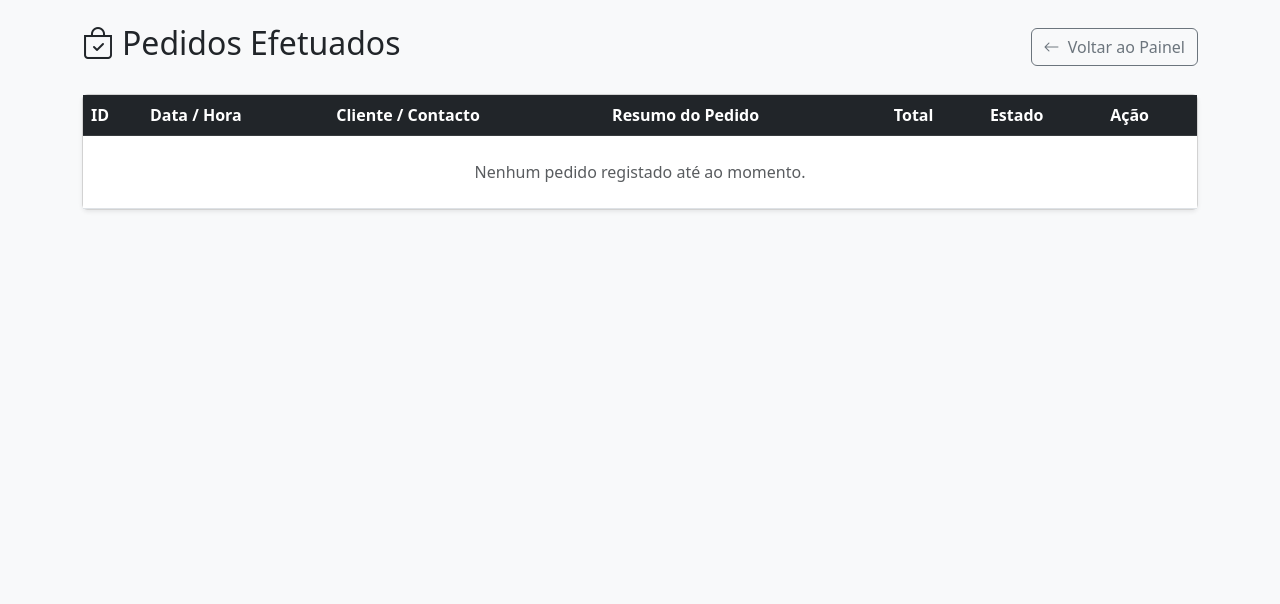
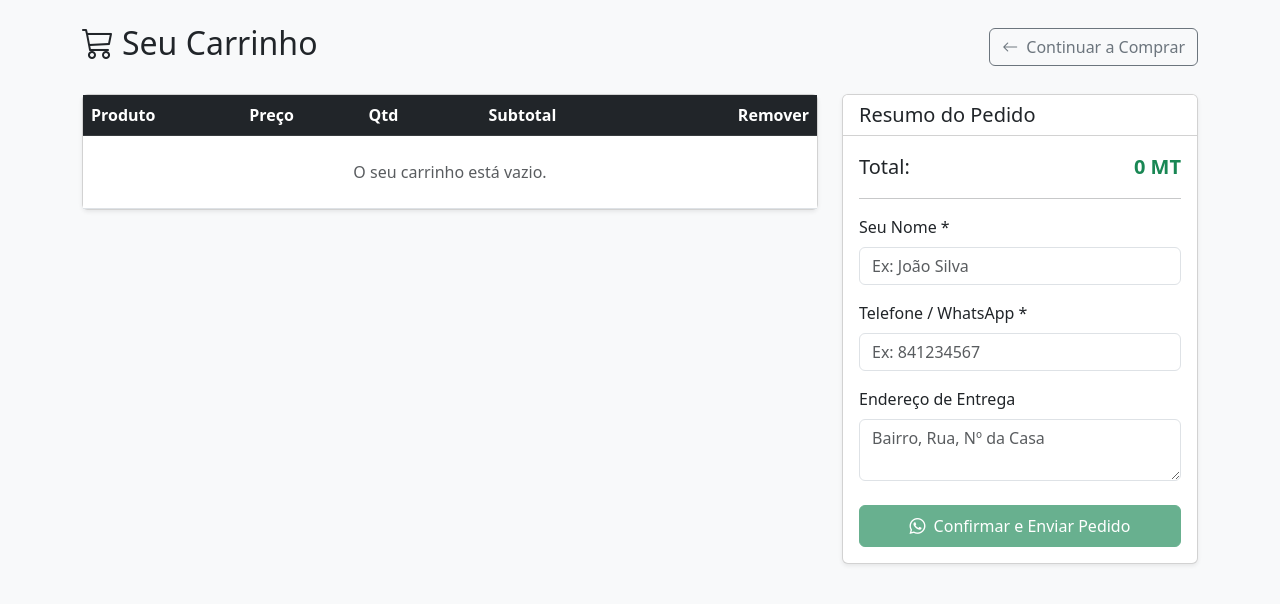
Before and after one commit to FSavel/fashion-store, a Flask app: page /admin/pedidos in a window 1280 px wide. Shown: the top 604 px of the page. Run offline with Flask 3, Linux system fonts and the light colour scheme; the visitor is signed in with stand-in values (Sample User, id 1).

Commit message:
Update pedidos.html

```diff
--- a/templates/admin/pedidos.html
+++ b/templates/admin/pedidos.html
@@ -3,15 +3,15 @@
 <head>
     <meta charset="UTF-8">
     <meta name="viewport" content="width=device-width, initial-scale=1.0">
-    <title>Gestão de Pedidos - Admin</title>
+    <title>Meu Carrinho - Finalizar Pedido</title>
     <link href="https://cdn.jsdelivr.net/npm/bootstrap@5.3.0/dist/css/bootstrap.min.css" rel="stylesheet">
     <link rel="stylesheet" href="https://cdn.jsdelivr.net/npm/bootstrap-icons@1.11.0/font/bootstrap-icons.css">
 </head>
 <body class="bg-light">
     <div class="container py-4">
         <div class="d-flex justify-content-between align-items-center mb-4">
-            <h2><i class="bi bi-bag-check me-2"></i>Pedidos Efetuados</h2>
-            <a href="/admin" class="btn btn-outline-secondary"><i class="bi bi-arrow-left me-1"></i> Voltar ao Painel</a>
+            <h2><i class="bi bi-cart3 me-2"></i>Seu Carrinho</h2>
+            <a href="/" class="btn btn-outline-secondary"><i class="bi bi-arrow-left me-1"></i> Continuar a Comprar</a>
         </div>
 
         {% with messages = get_flashed_messages(with_categories=true) %}
@@ -25,80 +25,53 @@
           {% endif %}
         {% endwith %}
 
-        <div class="card shadow-sm">
+        <div class="row g-4">
+            <!-- Lista de Itens no Carrinho -->
+            <div class="col-lg-8">
+                <div class="card shadow-sm mb-4">
                     <div class="card-body p-0">
                         <div class="table-responsive">
                             <table class="table table-hover align-middle mb-0">
                                 <thead class="table-dark">
                                     <tr>
-                                <th>ID</th>
-                                <th>Data / Hora</th>
-                                <th>Cliente / Contacto</th>
-                                <th>Resumo do Pedido</th>
-                                <th>Total</th>
-                                <th>Estado</th>
-                                <th>Ação</th>
+                                        <th>Produto</th>
+                                        <th>Preço</th>
+                                        <th style="width: 120px;">Qtd</th>
+                                        <th>Subtotal</th>
+                                        <th class="text-end">Remover</th>
                                     </tr>
                                 </thead>
                                 <tbody>
-                            {% if pedidos %}
-                                {% for p in pedidos %}
+                                    {% if carrinho_itens %}
+                                        {% for item in carrinho_itens %}
                                         <tr>
-                                    <td><strong>#{{ p.get('id', 'N/A') }}</strong></td>
-                                    <td><small class="text-muted">{{ p.get('hora', p.get('data', 'N/A')) }}</small></td>
                                             <td>
-                                        <div class="fw-bold">{{ p.get('nome', 'Cliente') }}</div>
-                                        <small class="text-muted">{{ p.get('contacto', 'N/A') }}</small>
-                                    </td>
-                                    <td>
-                                        <div>{{ p.get('pedido', p.get('itens', 'Sem detalhes')) }}</div>
-
-                                        {% if p.itens_parsed %}
-                                            <button class="btn btn-sm btn-link p-0 text-decoration-none mt-1" type="button" data-bs-toggle="collapse" data-bs-target="#items-{{ loop.index }}">
-                                                <small><i class="bi bi-list-ul me-1"></i>Ver itens detalhados</small>
-                                            </button>
-                                            <div class="collapse mt-2" id="items-{{ loop.index }}">
-                                                <ul class="list-group list-group-flush border rounded bg-white small">
-                                                    {% for item in p.itens_parsed %}
-                                                    <li class="list-group-item d-flex justify-content-between align-items-center py-1">
-                                                        <span>
-                                                            <strong>{{ item.get('quantidade', 1) }}x</strong> {{ item.get('nome') }}
-                                                            {% if item.get('tamanho') or item.get('cor') %}
-                                                                <span class="badge bg-secondary ms-1">
-                                                                    {{ item.get('tamanho', '') }} {{ item.get('cor', '') }}
-                                                                </span>
-                                                            {% endif %}
-                                                        </span>
-                                                        <span class="text-muted">{{ item.get('preco') }} MT</span>
-                                                    </li>
-                                                    {% endfor %}
-                                                </ul>
-                                            </div>
+                                                <div class="fw-bold">{{ item.nome }}</div>
+                                                {% if item.tamanho or item.cor %}
+                                                    <small class="text-muted">
+                                                        {% if item.tamanho %}Tam: {{ item.tamanho }}{% endif %}
+                                                        {% if item.cor %} | Cor: {{ item.cor }}{% endif %}
+                                                    </small>
                                                 {% endif %}
                                             </td>
-                                    <td class="fw-bold text-success">{{ p.get('total', '0 MT') }}</td>
+                                            <td>{{ item.preco }} MT</td>
                                             <td>
-                                        {% set st = p.get('status', 'Pendente') %}
-                                        <span class="badge {% if st == 'Entregue' %}bg-success{% elif st == 'A Caminho' %}bg-info text-dark{% elif st == 'Cancelado' %}bg-danger{% else %}bg-warning text-dark{% endif %}">
-                                            {{ st }}
-                                        </span>
+                                                <input type="number" class="form-control form-control-sm" value="{{ item.quantidade|default(1) }}" min="1">
                                             </td>
-                                    <td>
-                                        <form action="/admin/pedidos/status" method="POST" class="d-flex gap-1">
-                                            <input type="hidden" name="pedido_id" value="{{ p.get('id') }}">
-                                            <select name="status" class="form-select form-select-sm" onchange="this.form.submit()">
-                                                <option value="Pendente" {% if st == 'Pendente' %}selected{% endif %}>Pendente</option>
-                                                <option value="A Caminho" {% if st == 'A Caminho' %}selected{% endif %}>A Caminho</option>
-                                                <option value="Entregue" {% if st == 'Entregue' %}selected{% endif %}>Entregue</option>
-                                                <option value="Cancelado" {% if st == 'Cancelado' %}selected{% endif %}>Cancelado</option>
-                                            </select>
+                                            <td class="fw-bold">{{ item.preco * item.quantidade }} MT</td>
+                                            <td class="text-end">
+                                                <form action="/carrinho/remover" method="POST" class="d-inline">
+                                                    <input type="hidden" name="item_id" value="{{ item.id }}">
+                                                    <button type="submit" class="btn btn-sm btn-outline-danger">
+                                                        <i class="bi bi-trash"></i>
+                                                    </button>
                                                 </form>
                                             </td>
                                         </tr>
                                         {% endfor %}
                                     {% else %}
                                         <tr>
-                                    <td colspan="7" class="text-center py-4 text-muted">Nenhum pedido registado até ao momento.</td>
+                                            <td colspan="5" class="text-center py-4 text-muted">O seu carrinho está vazio.</td>
                                         </tr>
                                     {% endif %}
                                 </tbody>
@@ -108,6 +81,43 @@
                 </div>
             </div>
 
+            <!-- Formulário de Finalização do Pedido -->
+            <div class="col-lg-4">
+                <div class="card shadow-sm">
+                    <div class="card-header bg-white">
+                        <h5 class="card-title mb-0">Resumo do Pedido</h5>
+                    </div>
+                    <div class="card-body">
+                        <div class="d-flex justify-content-between mb-2 fs-5">
+                            <span>Total:</span>
+                            <strong class="text-success">{{ total_carrinho|default('0') }} MT</strong>
+                        </div>
+                        <hr>
+
+                        <form action="/checkout" method="POST">
+                            <div class="mb-3">
+                                <label for="nome" class="form-label">Seu Nome *</label>
+                                <input type="text" class="form-control" id="nome" name="nome" required placeholder="Ex: João Silva">
+                            </div>
+                            <div class="mb-3">
+                                <label for="contacto" class="form-label">Telefone / WhatsApp *</label>
+                                <input type="tel" class="form-control" id="contacto" name="contacto" required placeholder="Ex: 841234567">
+                            </div>
+                            <div class="mb-3">
+                                <label for="endereco" class="form-label">Endereço de Entrega</label>
+                                <textarea class="form-control" id="endereco" name="endereco" rows="2" placeholder="Bairro, Rua, Nº da Casa"></textarea>
+                            </div>
+
+                            <button type="submit" class="btn btn-success w-100 py-2 mt-2 {% if not carrinho_itens %}disabled{% endif %}">
+                                <i class="bi bi-whatsapp me-2"></i>Confirmar e Enviar Pedido
+                            </button>
+                        </form>
+                    </div>
+                </div>
+            </div>
+        </div>
+    </div>
+
     <script src="https://cdn.jsdelivr.net/npm/bootstrap@5.3.0/dist/js/bootstrap.bundle.min.js"></script>
 </body>
 </html>
```
Lines whose indentation alone changed are shown as unchanged.
